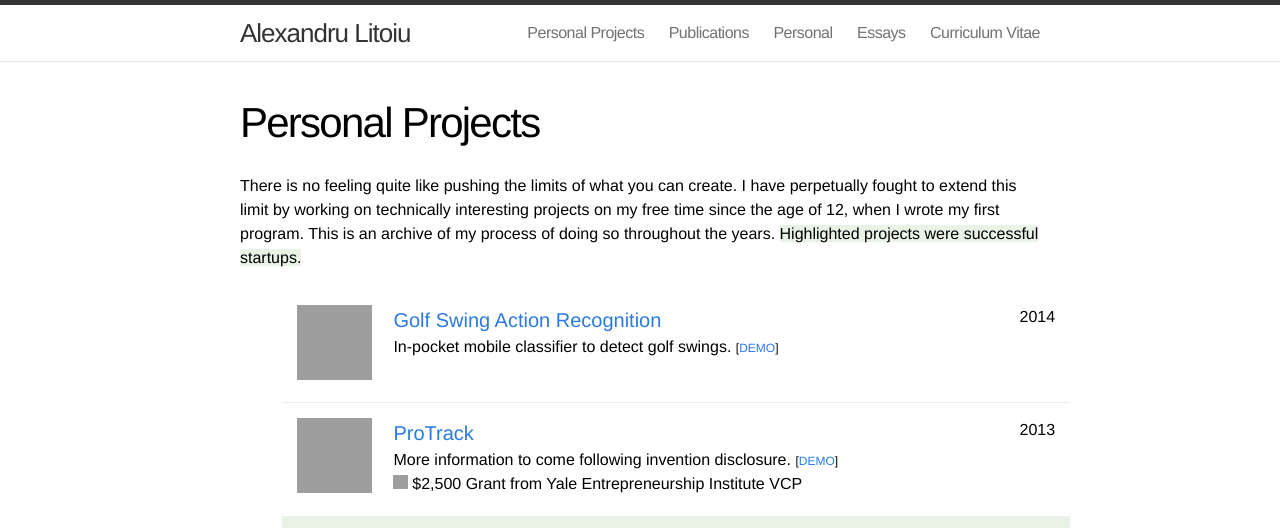
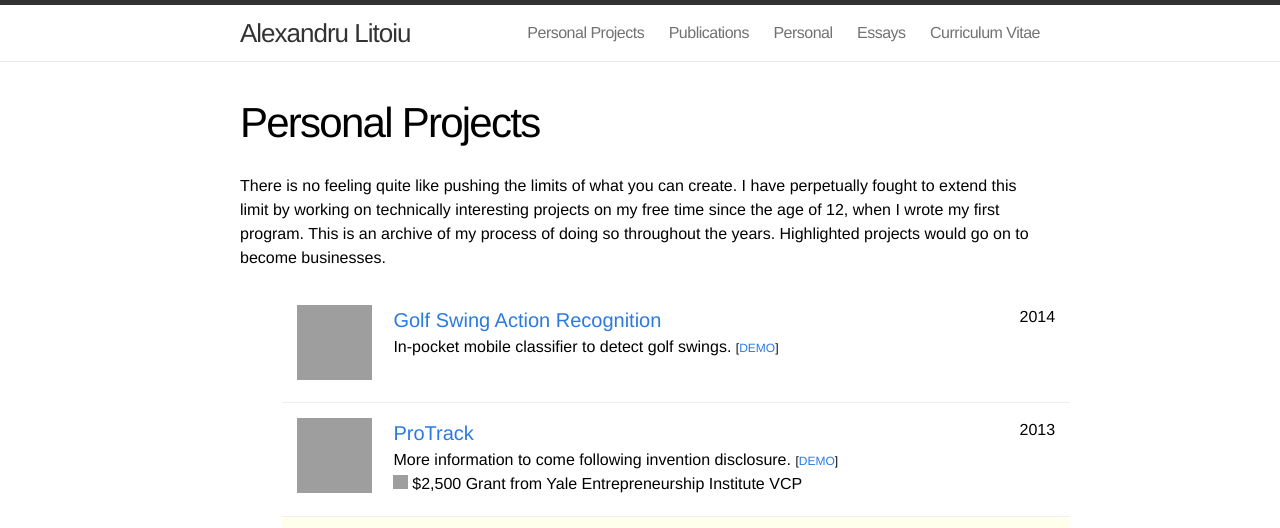
Before and after one commit to alitoiu/alitoiu.github.io, a Jekyll site: the page built from personal_projects.md, in a window 1280 px wide, cut to the strip 0-528 px from the top of the page. Built offline with Jekyll 4.4.1, drawn with Linux system fonts in a browser that asks for light colours; grey boxes are pictures that could not be loaded.

Commit message:
Both emphasized and highlighted

```diff
--- a/css/custom.css
+++ b/css/custom.css
@@ -3,16 +3,20 @@
 }
 
 .light_highlight{
-	background-color: #e8f2e5;
+	background-color: #ffffec;
 }
 
 /*
  * Styling for lists of content
  */
 
+.projects li.light_highlight{
+	border-width: 0 0 0 0;
+}
+
 .projects li.emphasize .list-image .thumbnail {
-	width: 120px;
-	height: 120px;
+	width: 110px;
+	height: 110px;
 }
 
 .projects li.emphasize .title {
--- a/personal_projects.md
+++ b/personal_projects.md
@@ -5,7 +5,7 @@
 navigation_index: 1
 ---
 
-There is no feeling quite like pushing the limits of what you can create. I have perpetually fought to extend this limit by working on technically interesting projects on my free time since the age of 12, when I wrote my first program. This is an archive of my process of doing so throughout the years. <span class="light_highlight">Highlighted projects were successful startups.</span>
+There is no feeling quite like pushing the limits of what you can create. I have perpetually fought to extend this limit by working on technically interesting projects on my free time since the age of 12, when I wrote my first program. This is an archive of my process of doing so throughout the years. <span class="">Highlighted projects would go on to become businesses.</span>
 
 <ul class="posts projects">
 
@@ -17,7 +17,7 @@
   {% endif %}
 
   {% if project.startup %}
-  {% assign highlight = "light_highlight" %}
+  {% assign highlight = "light_highlight emphasize" %}
   {% else %}
   {% assign highlight = "" %}
   {% endif %}
```
